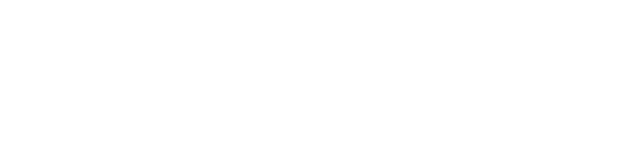
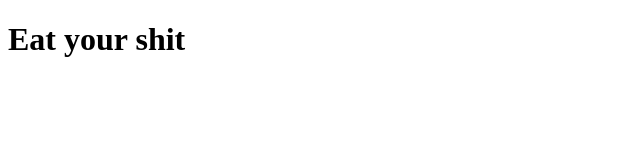
Before and after one commit to Armouredwasp/Whatever, a website: page index.html in a window 1280 px wide. Shown: the whole page, without its empty margins (0-640 px from the left). Drawn offline with Linux system fonts and the light colour scheme.

Commit message:
installed lodash

```diff
--- a/index.html
+++ b/index.html
@@ -4,9 +4,9 @@
     <meta charset="UTF-8">
     <meta name="viewport" content="width=device-width, initial-scale=1.0">
     <meta http-equiv="X-UA-Compatible" content="ie=edge">
-    <title>Shit</title>
+    <title>How to commit suicide 101</title>
 </head>
 <body>
-
+    <h1>Eat your shit</h1>
 </body>
 </html>
--- a/package.json
+++ b/package.json
@@ -15,5 +15,8 @@
   "bugs": {
     "url": "https://github.com/Armouredwasp/Whatever/issues"
   },
-  "homepage": "https://github.com/Armouredwasp/Whatever#readme"
+  "homepage": "https://github.com/Armouredwasp/Whatever#readme",
+  "dependencies": {
+    "lodash": "^4.17.15"
+  }
 }
```
